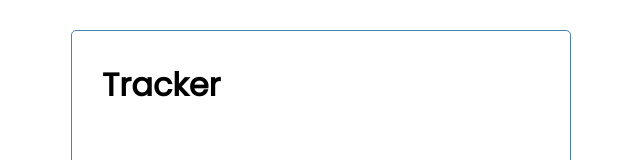
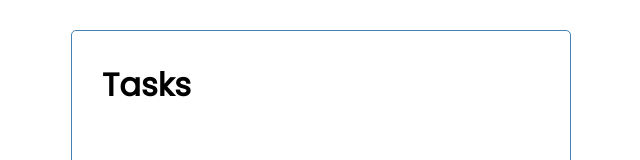
Before and after one commit to rootDEV2990/VueJS_tracker, a Vue app in the folder tracker/: page / in a window 1280 px wide. Shown: the top 160 px of the page, without its empty margins (319-959 px from the left). Built offline with nearby package versions, Linux system fonts and the light colour scheme.

Commit message:
added props to README and src

```diff
--- a/tracker/src/App.vue
+++ b/tracker/src/App.vue
@@ -1,6 +1,6 @@
 <template>
   <div class="container">
-    <Header />
+    <Header title="Tasks"/>
   </div>
 </template>
 
--- a/tracker/src/components/Header.vue
+++ b/tracker/src/components/Header.vue
@@ -1,12 +1,18 @@
 <template>
     <header>
-        <h1>Tracker</h1>
+        <h1>{{title}}</h1>
     </header>
 </template>
 
 <script>
     export default {
-        name: 'Heacer',
+        name: 'Header',
+        props: {
+            title: {
+                type: String,
+            }
+
+        }
     }
 </script>
 
```
Also changed, not shown: 1 other file (tests, documents, lock files or other folders).
